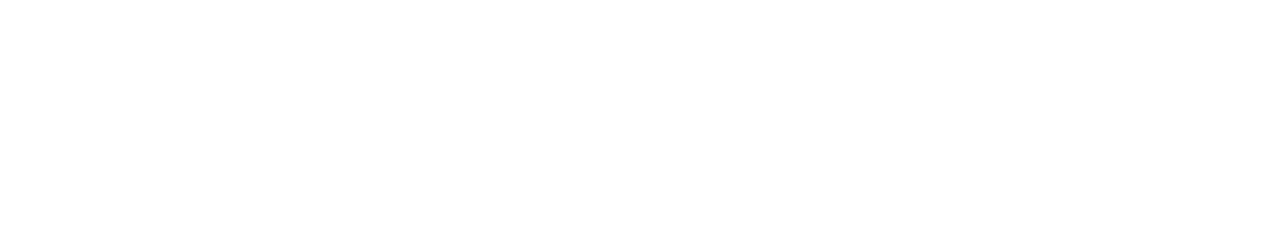
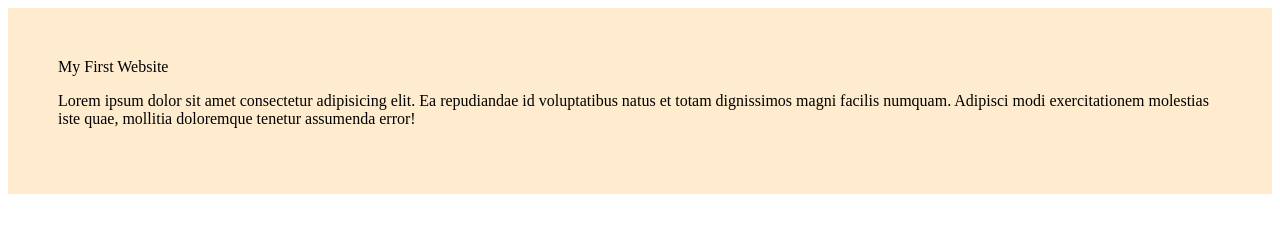
Before and after one commit to MiM1303/module-3, a plain HTML site: page index.html in a window 1280 px wide. Drawn offline with Linux system fonts and the light colour scheme.

Commit message:
Added the first blog with it's css file

```diff
--- a/index.html
+++ b/index.html
@@ -4,8 +4,13 @@
     <meta charset="UTF-8">
     <meta name="viewport" content="width=device-width, initial-scale=1.0">
     <title>First Git Repository</title>
+    <link rel="stylesheet" href="styles/blog.css">
 </head>
 <body>
+    <div>My First Website
+        <p>Lorem ipsum dolor sit amet consectetur adipisicing elit. Ea repudiandae id voluptatibus natus et totam dignissimos magni facilis numquam. Adipisci modi exercitationem molestias iste quae, mollitia doloremque tenetur assumenda error!</p>
+    </div>
+
 
 </body>
 </html>
--- /dev/null
+++ b/styles/blog.css
@@ -0,0 +1,4 @@
+div{
+    background-color: blanchedalmond;
+    padding: 50px;
+}
```
